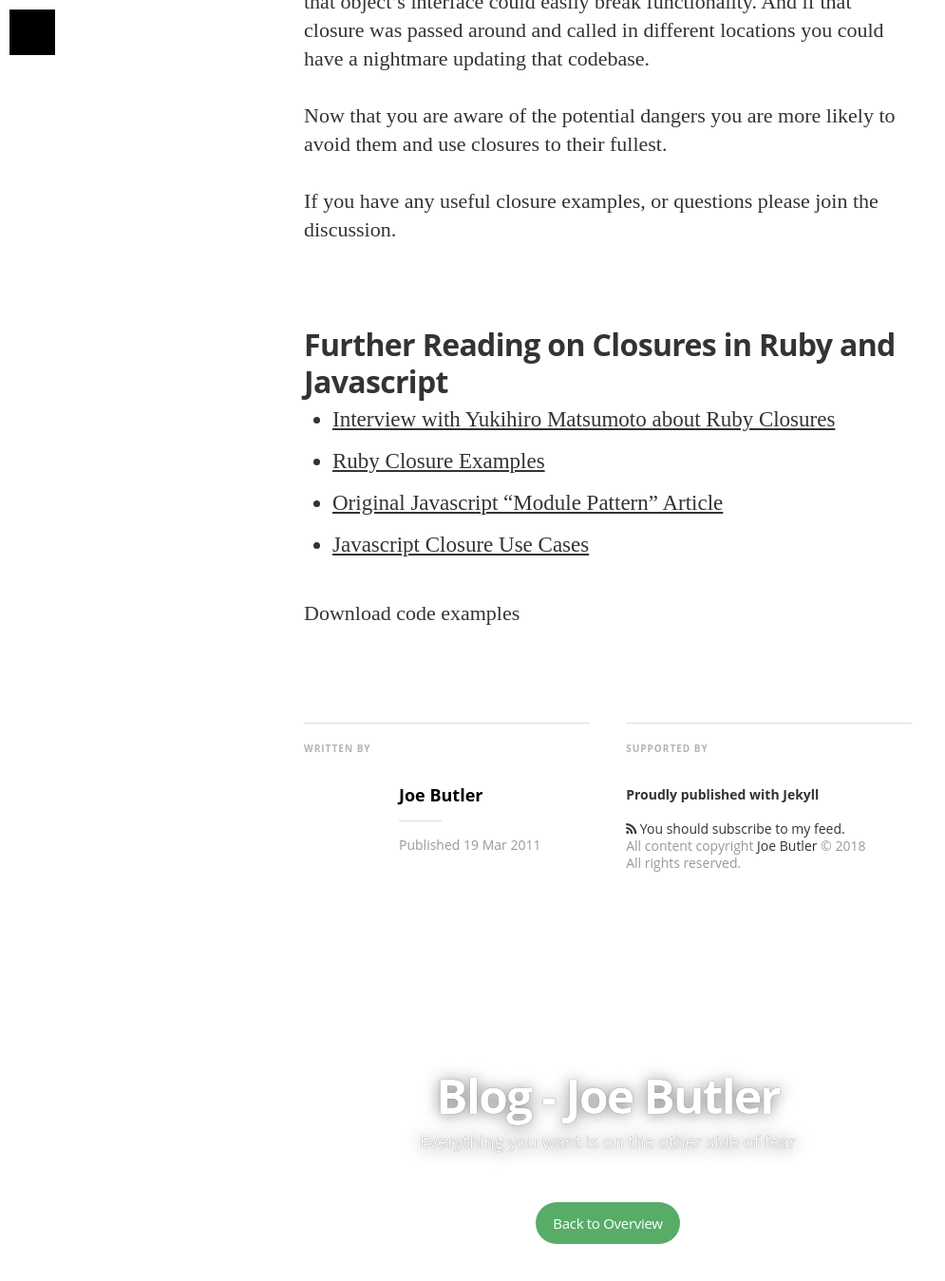
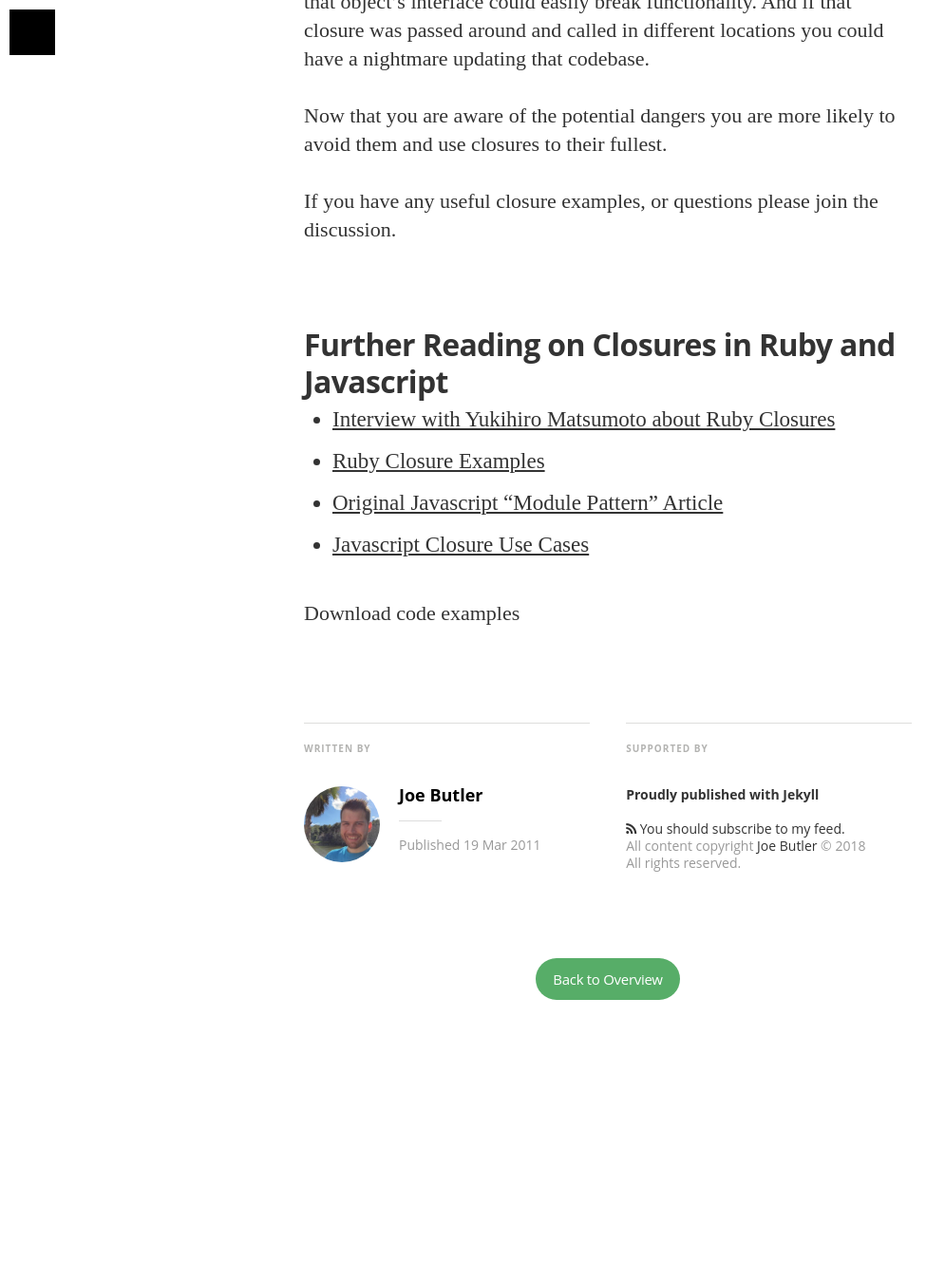
Before and after one commit to joebutler2/joebutler2.github.io, a Jekyll site: the page built from _posts/2011-03-19-closures.md, in a window 1280 px wide and 1400 px high, scrolled down 8710 px. Shown: the top 1349 px of the window at 95% size, without its empty margins (0-995 px from the left). Built offline with Jekyll 4.4.1, drawn with Linux system fonts in a browser that asks for light colours; nearby versions of some CDN libraries; some web fonts are replaced; after the commit the page ends 9853 px from its top, so only the background shows below that.

Commit message:
Remove massive image files, update the author image to use my face, and adjust styling.

```diff
--- a/_config.yml
+++ b/_config.yml
@@ -18,7 +18,7 @@ exclude:
 
 name: 'Joe Butler'
 author: 'Joe Butler'
-#author_image: "/assets/images/author.jpg"
+author_image: "/assets/images/author.jpg"
 
 paginate:	5
 
--- a/_layouts/post.html
+++ b/_layouts/post.html
@@ -107,8 +107,6 @@
         Image
       </div>
       <div class="inner">
-        <h1 class="blog-title">{{ site.title }}</h1>
-        <h2 class="blog-description">{{ site.description }}</h2>
         <a href="/" class="btn">Back to Overview</a>
       </div>
     </div>
--- a/css/main.sass
+++ b/css/main.sass
@@ -553,7 +553,7 @@ body
     position: relative
     z-index: 99
     max-width: 640px
-    padding: 120px 0 90px
+    padding: 0px 0 90px
     text-align: center
     margin: 0 auto
     .blog-title
```
Also changed, not shown: assets/article_images/2014-11-30-mediator_features/night-track-mobile.JPG (deleted), assets/article_images/about/carb_book_logo.png (deleted), assets/images/author.jpg, 2 other files.
